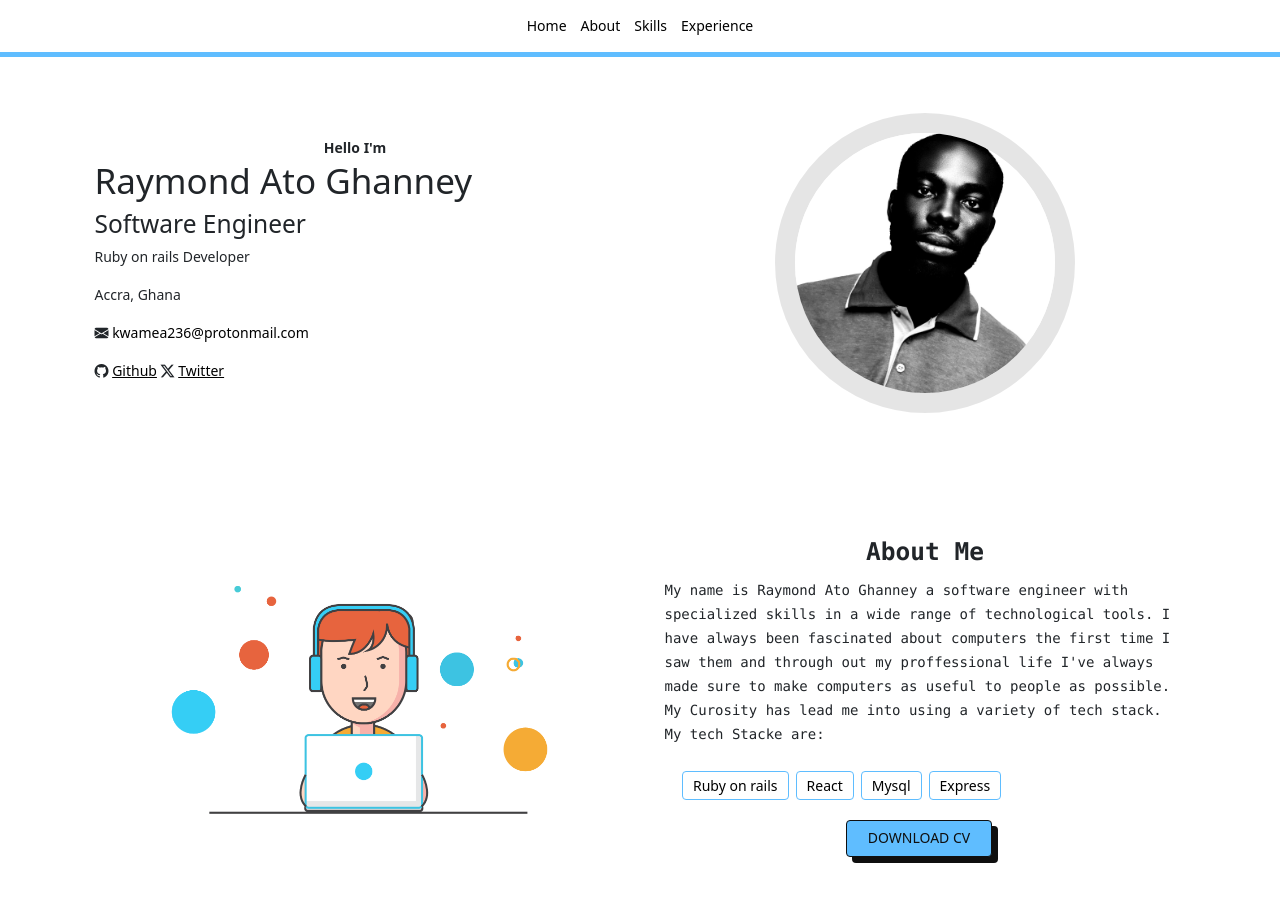
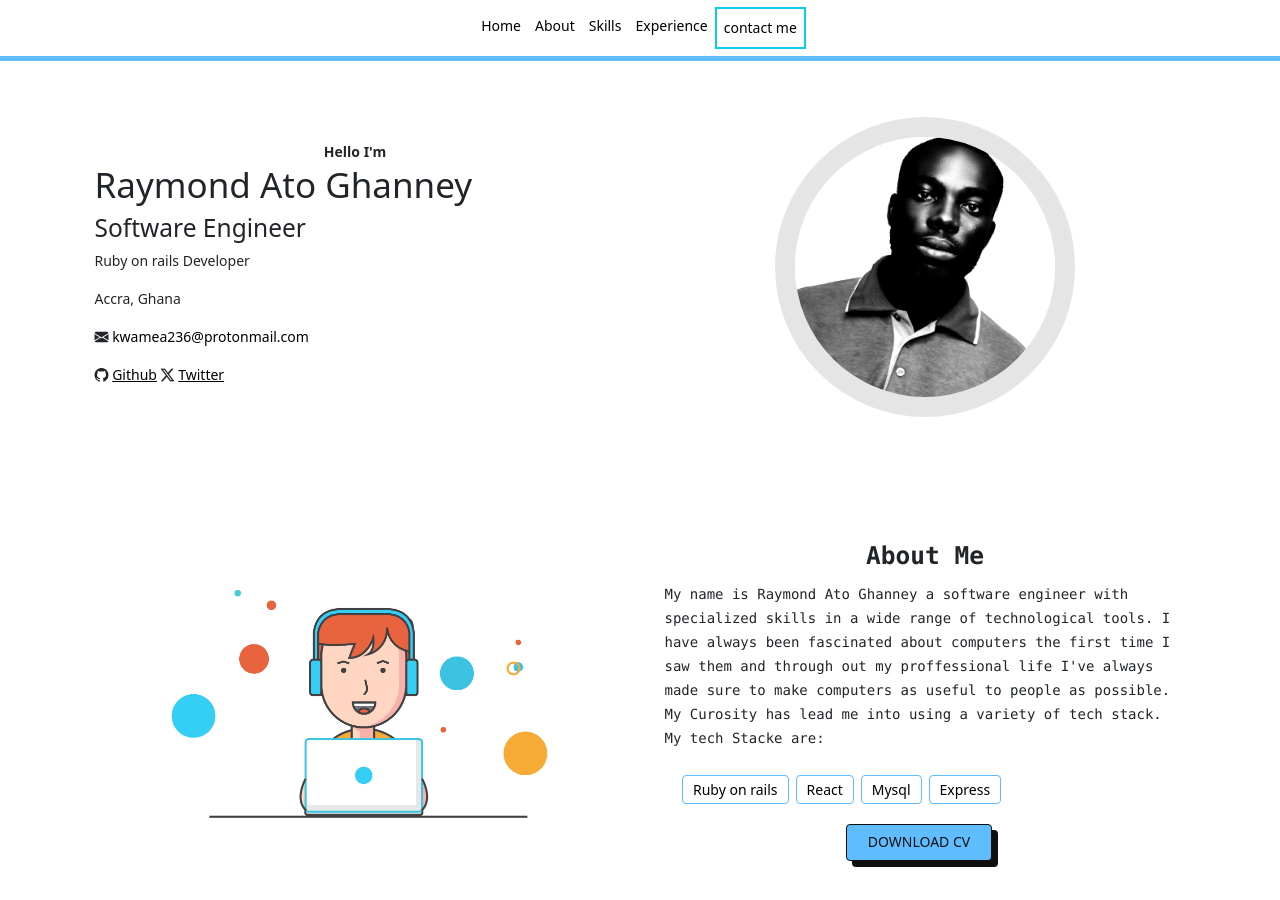
Before and after one commit to kwamea236/kwamea236.github.io, a Jekyll site: the page built from index.html, in a window 1280 px wide and 900 px high. Built offline with Jekyll 4.4.1, drawn with Linux system fonts in a browser that asks for light colours.

Commit message:
Update contact me button added

```diff
--- a/_includes/header.html
+++ b/_includes/header.html
@@ -9,6 +9,7 @@
           <a class="nav-link active" href="#hero">About</a>
           <a class="nav-link active" href="#skills">Skills</a>
           <a class="nav-link active" href="#expe">Experience</a>
+          <button class="nav-link active border border-2 border-info" href="https://twitter.com/kwamea236">contact me</button>
         </div>
       </div>
     </div>
```
